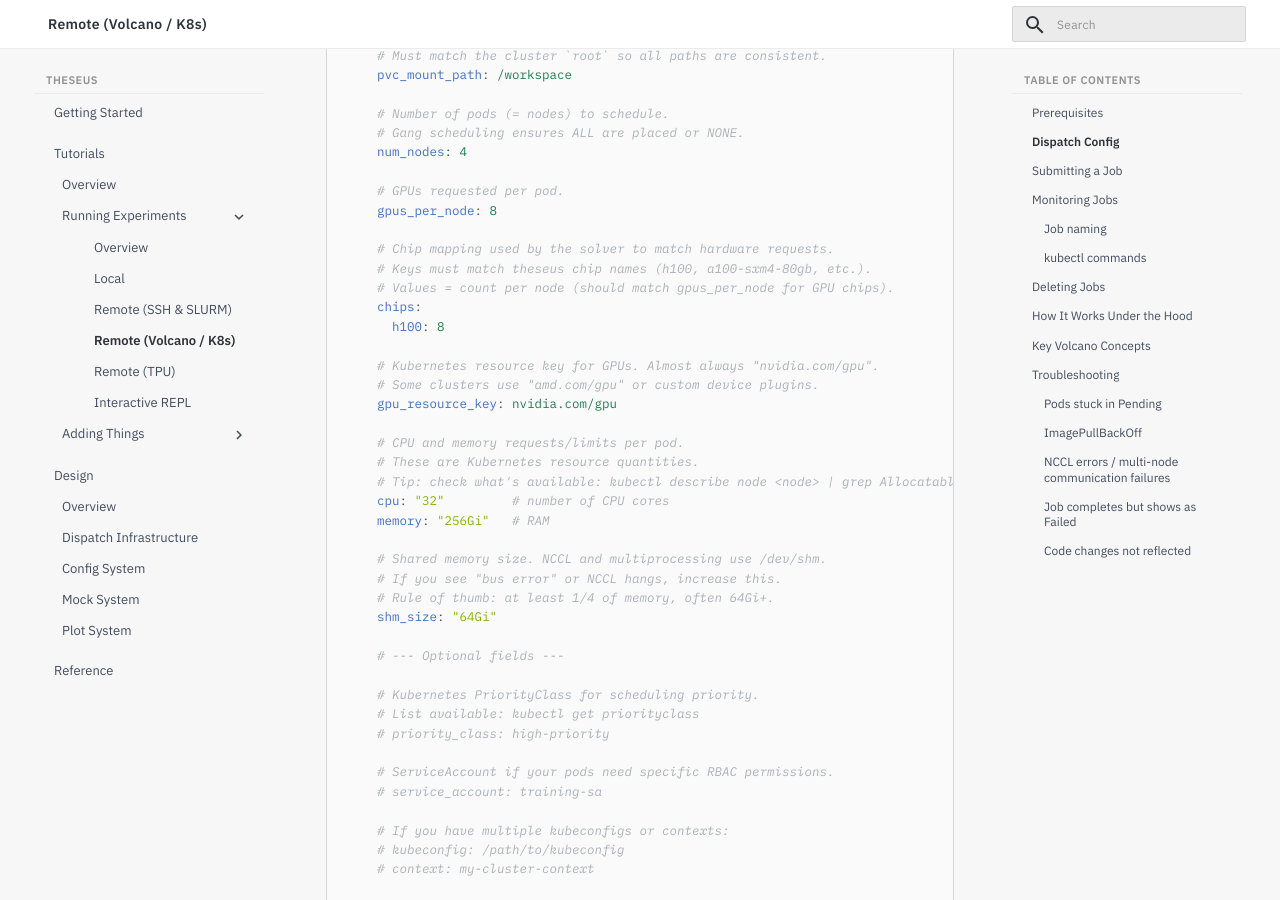
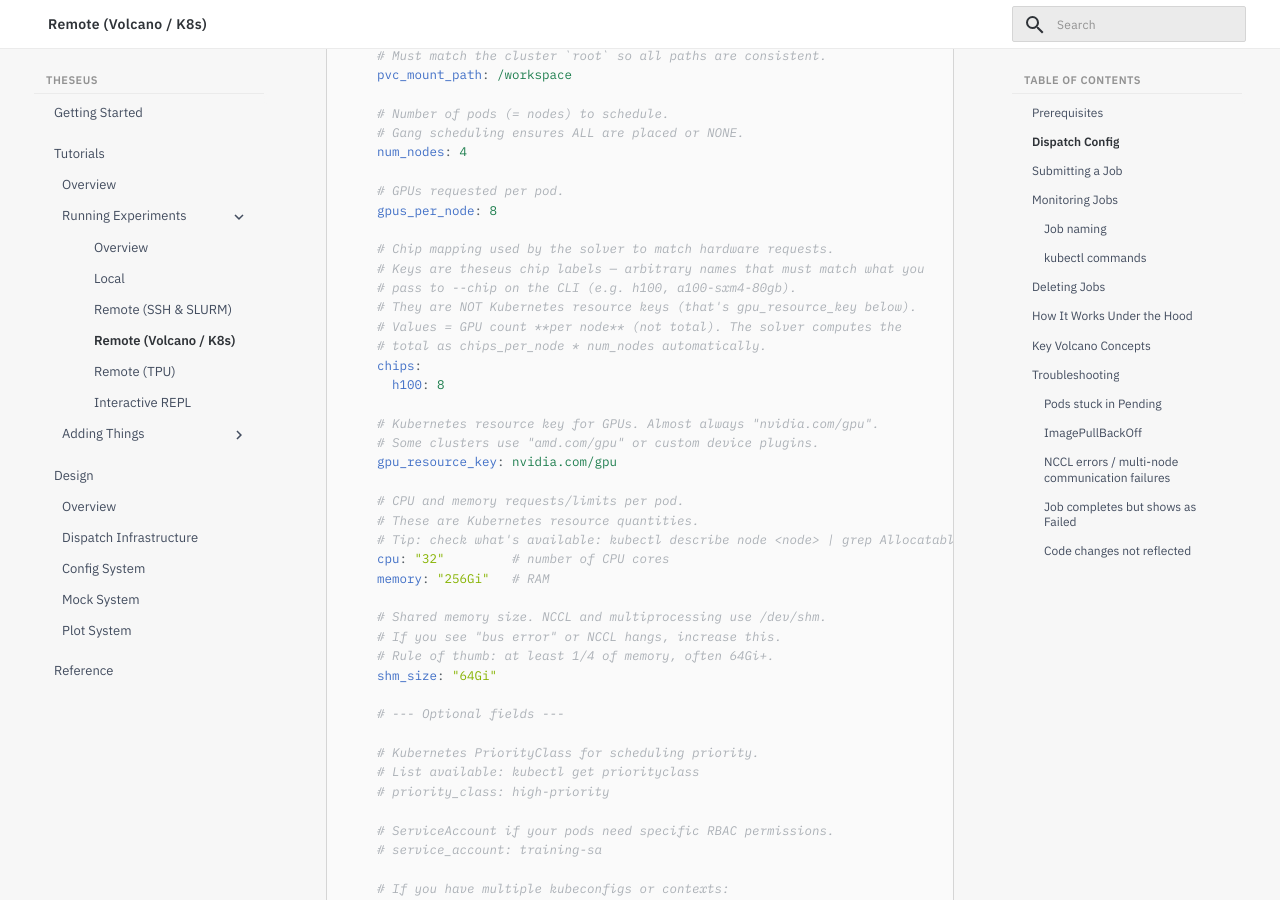
Before and after one commit to Jemoka/theseus, an MkDocs documentation site: the page built from docs/Tutorials/volcano.md, in a window 1280 px wide and 900 px high, scrolled down 2240 px. Built offline with MkDocs 1.6.1 and Material for MkDocs 9.7.7, drawn with Linux system fonts in a browser that asks for light colours.

Commit message:
update docs

```diff
--- a/docs/Tutorials/volcano.md
+++ b/docs/Tutorials/volcano.md
@@ -115,8 +115,11 @@ hosts:
     gpus_per_node: 8
 
     # Chip mapping used by the solver to match hardware requests.
-    # Keys must match theseus chip names (h100, a100-sxm4-80gb, etc.).
-    # Values = count per node (should match gpus_per_node for GPU chips).
+    # Keys are theseus chip labels — arbitrary names that must match what you
+    # pass to --chip on the CLI (e.g. h100, a100-sxm4-80gb).
+    # They are NOT Kubernetes resource keys (that's gpu_resource_key below).
+    # Values = GPU count **per node** (not total). The solver computes the
+    # total as chips_per_node * num_nodes automatically.
     chips:
       h100: 8
 
```
